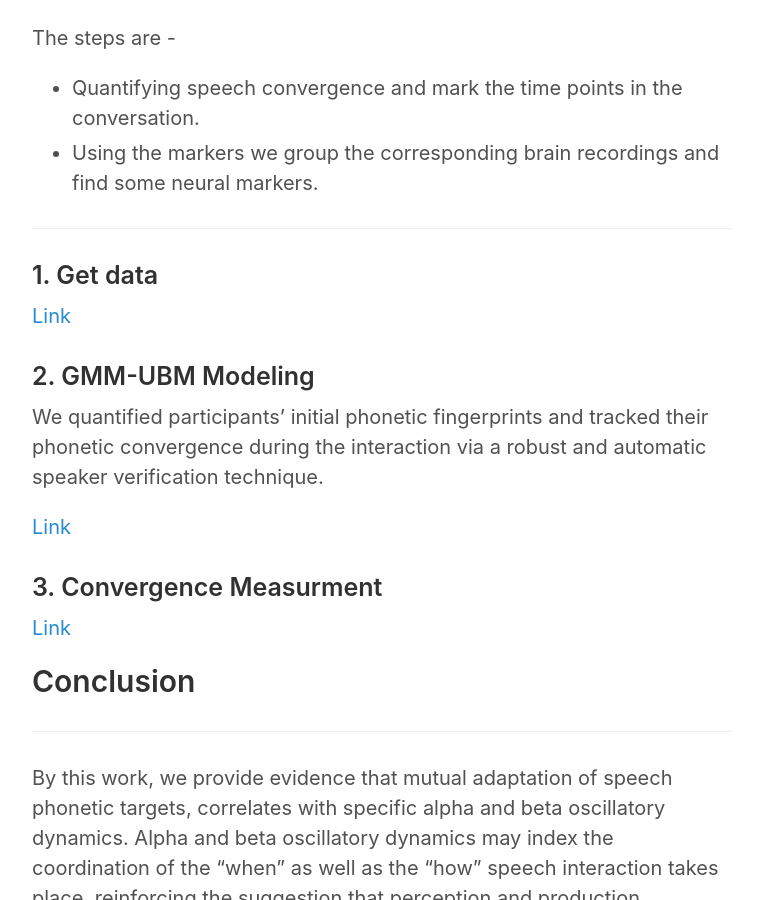
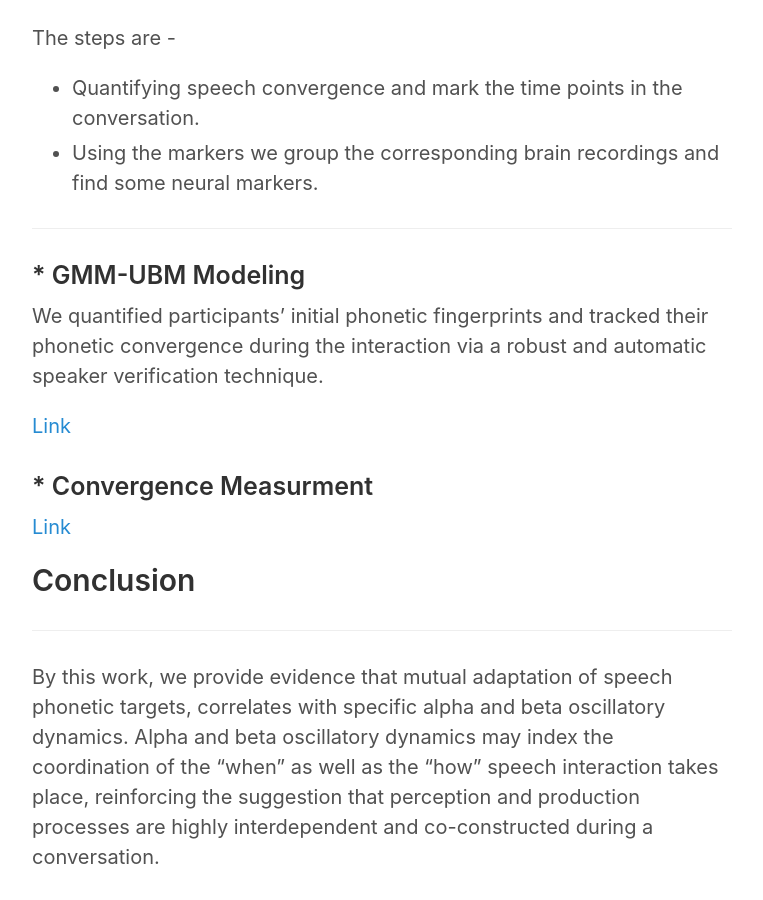
Before and after one commit to sankar-mukherjee/SpeechConvergence, a Jekyll site: the page built from docs/_posts/2016-01-03-introduction.md, in a window 1280 px wide and 900 px high, scrolled down 1376 px. Shown: the whole window, without its empty margins (258-1021 px from the left). Built offline with Jekyll 4.4.1, drawn with Linux system fonts in a browser that asks for light colours.

Commit message:
Update 2016-01-03-introduction.md

```diff
--- a/docs/_posts/2016-01-03-introduction.md
+++ b/docs/_posts/2016-01-03-introduction.md
@@ -26,17 +26,13 @@ The steps are -
 
 -----
 
-### 1. Get data
-
-[Link](https://nbviewer.jupyter.org/github/sankar-mukherjee/SpeechConvergence/blob/master/get_data.ipynb){:target="_blank"}
-
-### 2. GMM-UBM Modeling
+### * GMM-UBM Modeling
 
 We quantified participants' initial phonetic fingerprints and tracked their phonetic convergence during the interaction via a robust and automatic speaker verification technique.
 
 [Link](https://nbviewer.jupyter.org/github/sankar-mukherjee/SpeechConvergence/blob/master/GMM-UBM.ipynb){:target="_blank"}
 
-### 3. Convergence Measurment
+### * Convergence Measurment
 
 [Link](https://nbviewer.jupyter.org/github/sankar-mukherjee/SpeechConvergence/blob/master/convergence.ipynb){:target="_blank"}
 
```
